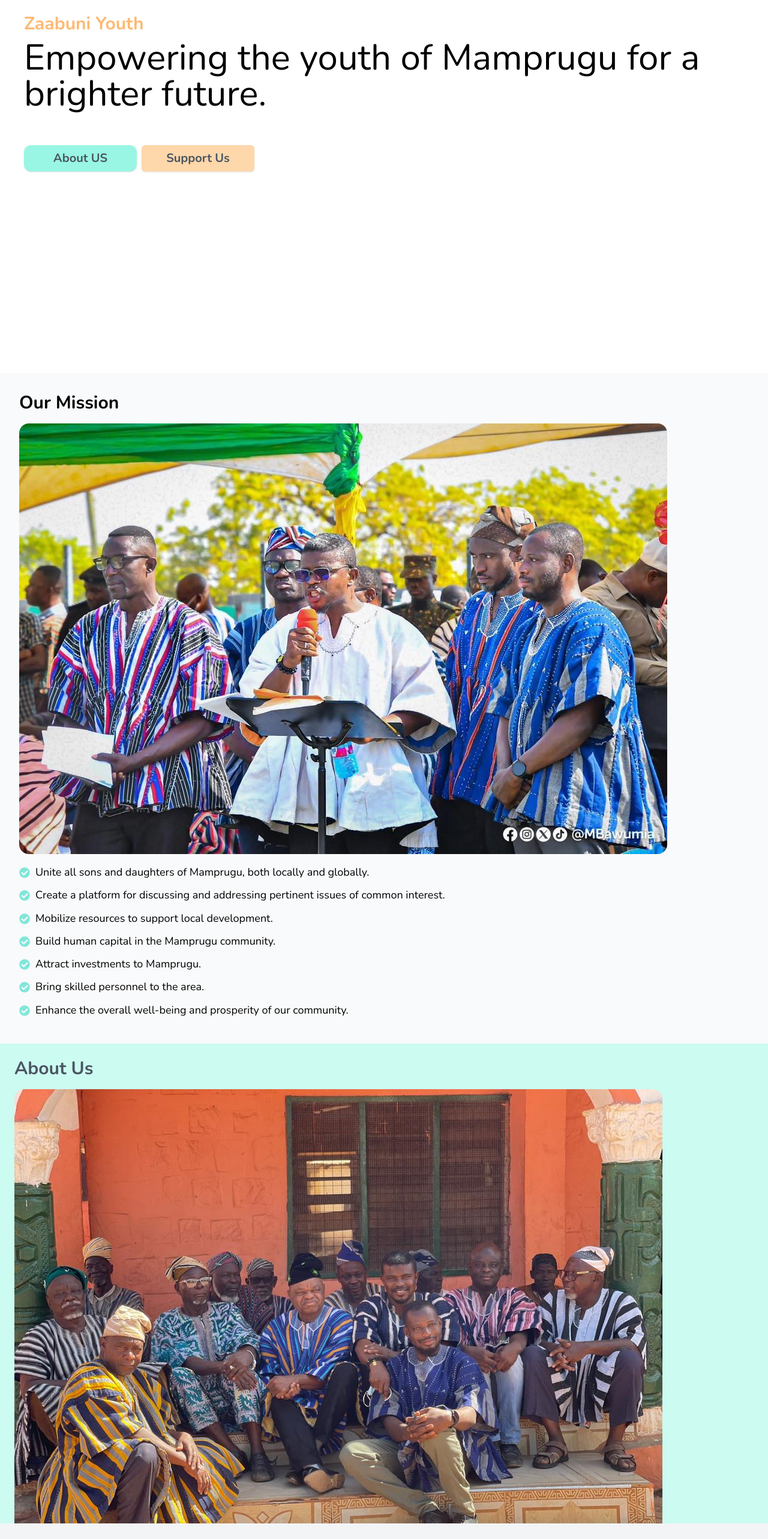
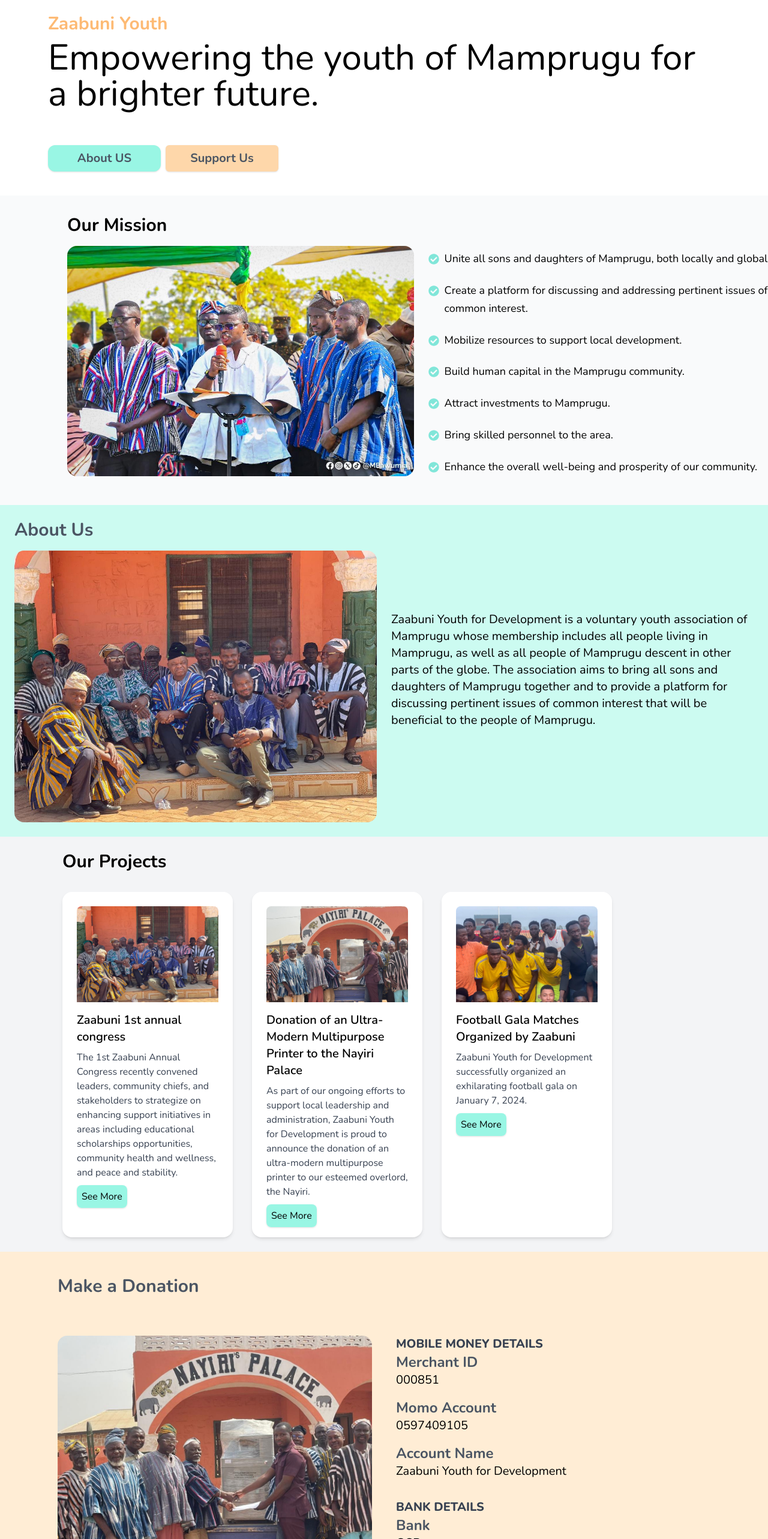
Before and after one commit to Tawphiq/zaabuni-youth, a React (Vite) app in the folder frontend/zaabuni/: page / in a window 1280 px wide. Shown: the part 234-2800 px from the top of the page at 60% size. Built offline with nearby package versions, Linux system fonts and the light colour scheme; a web font is replaced by a local one.

Commit message:
"optimized the desktop view"

```diff
--- a/frontend/zaabuni/src/components/About.jsx
+++ b/frontend/zaabuni/src/components/About.jsx
@@ -6,15 +6,15 @@ import zabout from '../assets/zabout.jpg'
 const About = () => {
   useEffect(() => {AOS.init({duration: 2000})}, [])
   return (
-    <div data-aos="fade-up" name="about" className="bg-teal-100 h-screen w-full p-6 font-nunito">
+    <div data-aos="fade-up" name="about" className="bg-teal-100 h-screen lg:h-full w-full p-6 font-nunito">
       <div className="max-w-7xl mx-auto">
         <div className="mb-2 text-4xl">
           <h4 className="text-3xl font-bold mb-4 text-gray-600">About Us</h4>
+          {/* <img src={zabout} alt="" className='rounded-2xl lg:hidden' /> */}
+        </div>
+        <div className="grid lg:grid-cols-2 lg:gap-6 text-lg">
           <img src={zabout} alt="" className='rounded-2xl' />
-        </div>
-        <div className="grid lg:grid-cols-2 text-lg">
-          {/* <img src={zaabout} alt="" /> */}
-          <p className="mb-4 text-xl text-black pb-10">
+          <p className="lg:grid lg:items-center mb-4 text-xl text-black pb-10">
             Zaabuni Youth for Development is a voluntary youth association of Mamprugu whose membership includes all people living in Mamprugu, as well as all people of Mamprugu descent in other parts of the globe. The association aims to bring all sons and daughters of Mamprugu together and to provide a platform for discussing pertinent issues of common interest that will be beneficial to the people of Mamprugu.
           </p>
         </div>
--- a/frontend/zaabuni/src/components/Contact.jsx
+++ b/frontend/zaabuni/src/components/Contact.jsx
@@ -5,7 +5,7 @@ import 'aos/dist/aos.css';
 const Contact = () => {
   useEffect(() => {AOS.init({duration: 2000})}, [])
   return (
-    <div data-aos="fade-up" name="contact" className="font-nunito bg-gray-400 h-screen w-full">
+    <div data-aos="fade-up" name="contact" className="grid justify-center font-nunito bg-gray-400 h-screen w-full">
       <div className="max-w-4xl mx-4">
         <div className="text-center mb-8">
           <h1 className="text-3xl font-bold text-gray-800 pt-10">Contact Us</h1>
--- a/frontend/zaabuni/src/components/Donate.jsx
+++ b/frontend/zaabuni/src/components/Donate.jsx
@@ -10,11 +10,11 @@ const Donation = () => {
   return (
     <section data-aos="fade-up" name="donate" className="bg-orange-100 px-4 font-nunito">
       <div className="containerg mx-4">
-        <h2 className="text-3xl font-bold pt-10 text-gray-600">Make a Donation</h2>
-        <div className='grid lg:grid-cols-2 lg:p-16'>
+        <h2 className="text-3xl lg:ml-16 font-bold pt-10 text-gray-600">Make a Donation</h2>
+        <div className='grid lg:grid-cols-2 lg:p-16 lg:gap-10'>
         <img src={donatezaa} alt="" className='rounded-2xl' />
-          </div>
-          <div className='py-5'>
+
+          <div className='py-5 lg:py-0'>
             <h1 className='text-xl text-gray-700 font-extrabold uppercase'>Mobile Money Details</h1>
             <p className='text-gray-600  text-2xl font-bold'>Merchant ID</p>
             <p className='text-xl mb-4'>000851</p>
@@ -30,7 +30,8 @@ const Donation = () => {
             <p className='text-gray-600  text-2xl font-bold'>Account Number</p>
             <p className='text-xl mb-4'>9061010007408</p>
           </div>
-          <p className="text-xl text-gray-700 pb-10">
+          </div>
+          <p className="text-xl text-gray-700 pb-10 lg:ml-16 lg:font-semibold">
             Your generous contributions help us to empower the youth of Mamprugu
           </p>
       </div>
--- a/frontend/zaabuni/src/components/Executives.jsx
+++ b/frontend/zaabuni/src/components/Executives.jsx
@@ -44,11 +44,11 @@ const Executives = () => {
     useEffect(() => {AOS.init({duration: 2000})}, [])
   return (
     <section data-aos="fade-up" name="executives" className="p-4 pb-10 bg-gray-100">
-      <div className="container mx-auto">
+      <div className="container mx-auto lg:mx-16">
         <h2 className="text-3xl px-4 font-bold mb-4">Our Executives</h2>
-        <div className="grid gap-3 grid-cols-2 lg:grid-cols-3 xl:grid-cols-4">
+        <div className="grid gap-3 grid-cols-2 lg:grid-cols-3 lg:gap-6">
           {executives.map((executive) => (
-            <div key={executive.id} className="bg-teal-100 rounded-lg shadow-md p-2">
+            <div key={executive.id} className="bg-teal-100 rounded-lg shadow-md p-2 lg:p-6">
               <h3 className="text-xl font-semibold mb-2">{executive.name}</h3>
               <p className="text-gray-700 font-semibold text-lg mb-2">{executive.position}</p>
               <p className="text-gray-700 mb-4">{executive.phone}</p>
--- a/frontend/zaabuni/src/components/Hero.jsx
+++ b/frontend/zaabuni/src/components/Hero.jsx
@@ -2,13 +2,15 @@ import {useEffect} from 'react'
 import AOS from 'aos';
 import 'aos/dist/aos.css';
 import { Link } from 'react-scroll';
+//import zaapresent from '../assets/zaapresent.jpg'
 
 
 const Hero = () => {
   useEffect(() => {AOS.init({duration: 2000})}, [])
   return (
-    <div>
-      <div className="text-left mb-10 ml-5 lg:ml-10 h-[70vh] lg:h-[70vh]">
+    <div className=''>
+      {/* <img src={zaapresent} alt="" className='order-2 h-[500px] p-20 hidden lg:flex' /> */}
+      <div className="text-left lg:mx-20 mb-10 ml-5 lg:ml-10h-[70vh]lg:h-[70vh]">
        <h1 data-aos="fade-left" className="text-3xl font-bold text-orange-300 mt-20 lg:mt-40">Zaabuni Youth</h1>
         <p className="text-6xl mt-2">
           Empowering the youth of Mamprugu for a brighter future.
--- a/frontend/zaabuni/src/components/Mission.jsx
+++ b/frontend/zaabuni/src/components/Mission.jsx
@@ -8,10 +8,11 @@ const Mission = () => {
   useEffect(() => {AOS.init({duration: 2000})}, [])
   return (
     <section data-aos="fade-up" id="mission" className="p-8 bg-gray-50 font-nunito">
-      <div className="container mx-auto">
+      <div className="container mx-auto lg:mx-20">
         <h2 className="text-3xl font-bold mb-4">Our Mission</h2>
-        <img src={aboutzaa} alt="" className='rounded-2xl mb-4'/>
-        <ul className="list-disc list-inside text-lg leading-relaxed bullet-list pl-4">
+        <div className='lg:flex lg:gap-6'>
+        <img src={aboutzaa} alt="" className='rounded-2xl lg:h-96 mb-4'/>
+        <ul className="lg:grid lg:items-center list-disc list-inside text-lg leading-relaxed bullet-list pl-4">
           <li>Unite all sons and daughters of Mamprugu, both locally and globally.</li>
           <li>Create a platform for discussing and addressing pertinent issues of common interest.</li>
           <li>Mobilize resources to support local development.</li>
@@ -20,6 +21,7 @@ const Mission = () => {
           <li>Bring skilled personnel to the area.</li>
           <li>Enhance the overall well-being and prosperity of our community.</li>
         </ul>
+        </div>
       </div>
     </section>
   );
--- a/frontend/zaabuni/src/components/Navbar.jsx
+++ b/frontend/zaabuni/src/components/Navbar.jsx
@@ -46,7 +46,7 @@ const Navbar = () => {
   ];
 
   return (
-    <nav className={`${navbarBackground} font-nunito flex justify-between items-center h-24 max-w-full mx-auto px-4 text-white sticky top-0 w-full z-50`}>
+    <nav className={`${navbarBackground} font-nunito flex justify-between items-center h-24 max-w-full mx-auto px-4 sticky top-0 w-full z-50`}>
       {/* Logo */}
       <div className='flex gap-2'>
         {/* <h1 className={`text-3xl font-bold ${isTopOfPage? "text-[#00df9a]": "text-white"} font-play  order-2 mt-2`}>ZAABUNI</h1> */}
@@ -56,7 +56,7 @@ const Navbar = () => {
       {/* Desktop Navigation */}
       <ul className={`${isLargeScreen? 'flex' : 'hidden'}`}>
         {navItems.map(item => (
-          <li key={item.id} className='p-4 uppercase font-bold hover:bg-[#00df9a] rounded-xl m-2 cursor-pointer duration-300 hover:text-black'>
+          <li key={item.id} className='p-4 uppercase font-bold hover:bg-teal-200 rounded-xl m-2 cursor-pointer duration-300 hover:text-black'>
             <Link to={item.link} smooth={true} duration={500}>{item.text}</Link>
           </li>
         ))}
--- a/frontend/zaabuni/src/components/ProjectDetail.jsx
+++ b/frontend/zaabuni/src/components/ProjectDetail.jsx
@@ -55,22 +55,26 @@ const ProjectDetail = () => {
     <section id="project-detail" className="bg-orange-100">
       <div className="container mx-auto">
         <div className="bg- p-6 rounded shadow-md">
-          <img src={project.image} alt={project.title} className="rounded-t-lg mb-4 w-full h-80 object-cover" />
+          <div className='lg:grid lg:grid-cols-2 lg:gap-8 lg:mx-14'>
+          <img src={project.image} alt={project.title} className="rounded-t-lg mb-4 w-full h-80 object-cover lg:order-2" />
+          <div className='lg:order-1'>
           <h2 className="text-3xl font-bold mb-4">{project.title}</h2>
           <p className="text-lg leading-relaxed">{project.description}</p>
+          </div>
+          </div>
 
           {project.title === "Zaabuni 1st annual congress" && <div>
-            <h1 className='py-6 font-bold text-3xl'>Invitations</h1>
-            <div>
-            <p>Courtesy calls where made to the distinguished Overload through to his sons the paramount chiefs .</p>
-            <img src={nayiri} alt="" className='h-96 w-full mt-4' />
+            <h1 className='py-6 font-bold text-3xl lg:ml-14'>Invitations</h1>
+            <div className='lg:mx-14'>
+            <p className='lg:font-semibold'>Courtesy calls where made to the distinguished Overload through to his sons the paramount chiefs .</p>
+            <img src={nayiri} alt="" className='mt-4' />
             </div>
-            <div className='mt-6'>
-                <p>Zaabuni leadership at the residence of H.E. the Vice President and leader of the NPP in the 2024 presidential elections to officially welcome him to Walewale for the Zaabuni Congress
+            <div className='mt-6 lg:mx-14'>
+                <p className='lg:font-semibold'>Zaabuni leadership at the residence of H.E. the Vice President and leader of the NPP in the 2024 presidential elections to officially welcome him to Walewale for the Zaabuni Congress
                 </p>
-                <img src={zaavice} alt="" className='mt-4'/>
+                <img src={zaavice} alt="" className='mt-4 lg:h-96'/>
             </div>
-            <div className='mt-6 font-bold text-xl'>
+            <div className='mt-6 font-bold text-xl lg:mx-14'>
               <h2>Zaabuni Executives Extending In-person Invitations to Chiefs and Dignitaries</h2>
               <div className='grid grid-cols-2 gap-2'>
                 <img src={invite1} />
@@ -81,7 +85,7 @@ const ProjectDetail = () => {
                 <img src={invite2} />
               </div>
             </div>
-            <div>
+            <div className='mx-14'>
                 <h1 className='py-6 font-bold text-3xl'>Scenes from Zaabuni Congress on the 7th January 2024</h1>
                 <div className='grid grid-cols-2 gap-2'>
                     <img src={aboutzaa} alt="" />
--- a/frontend/zaabuni/src/components/Projects.jsx
+++ b/frontend/zaabuni/src/components/Projects.jsx
@@ -33,7 +33,7 @@ const Projects = () => {
     useEffect(() => {AOS.init({duration: 2000})}, [])
   return (
     <section data-aos="fade-up" id="projects" className="p-6 bg-gray-100">
-      <div className="container mx-auto">
+      <div className="container mx-auto lg:ml-20">
         <h2 className="text-3xl font-bold mb-8">Our Projects</h2>
         <div className="grid gap-8 sm:grid-cols-1 md:grid-cols-2 lg:grid-cols-3 xl:grid-cols-4">
           {projects.map((project) => (
```
Also changed, not shown: frontend/zaabuni/src/assets/nayiri.jpg, frontend/zaabuni/src/assets/zaapresent.jpg (added).
